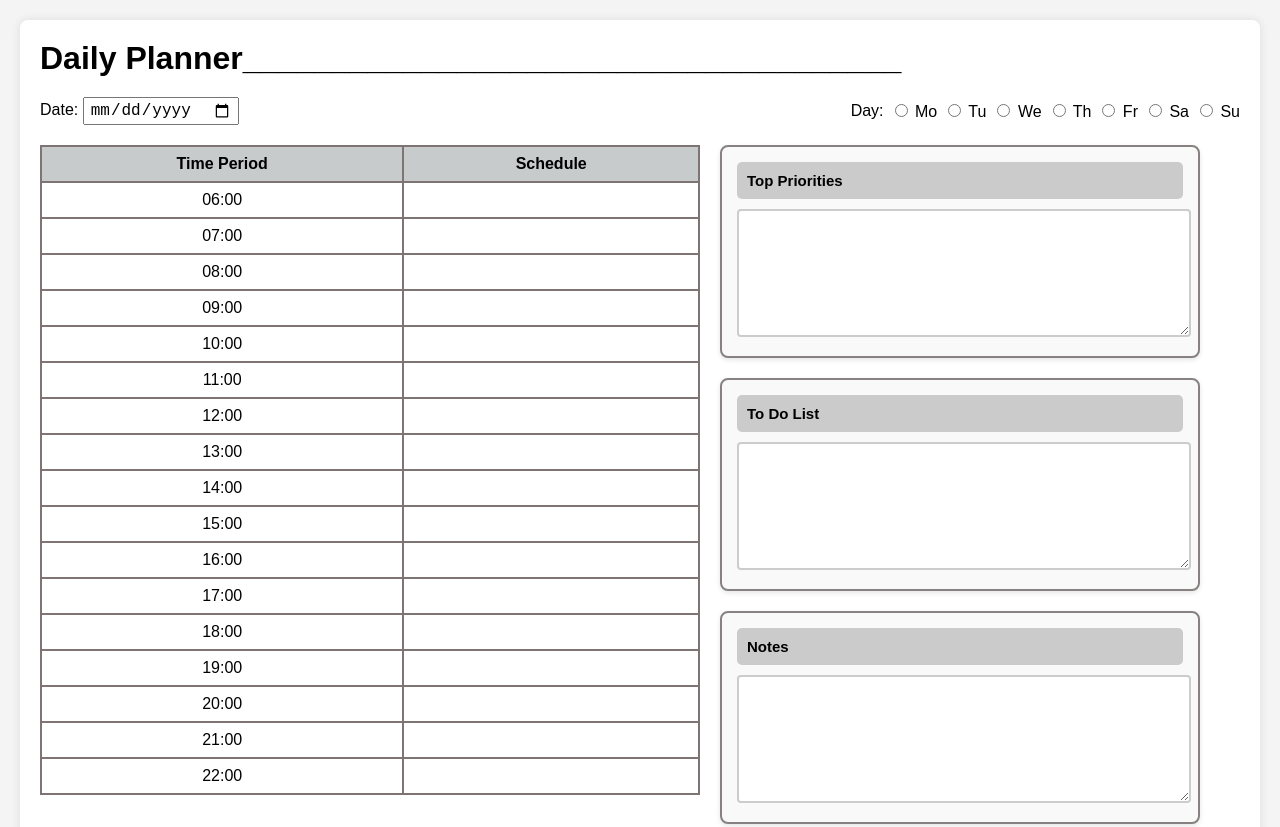
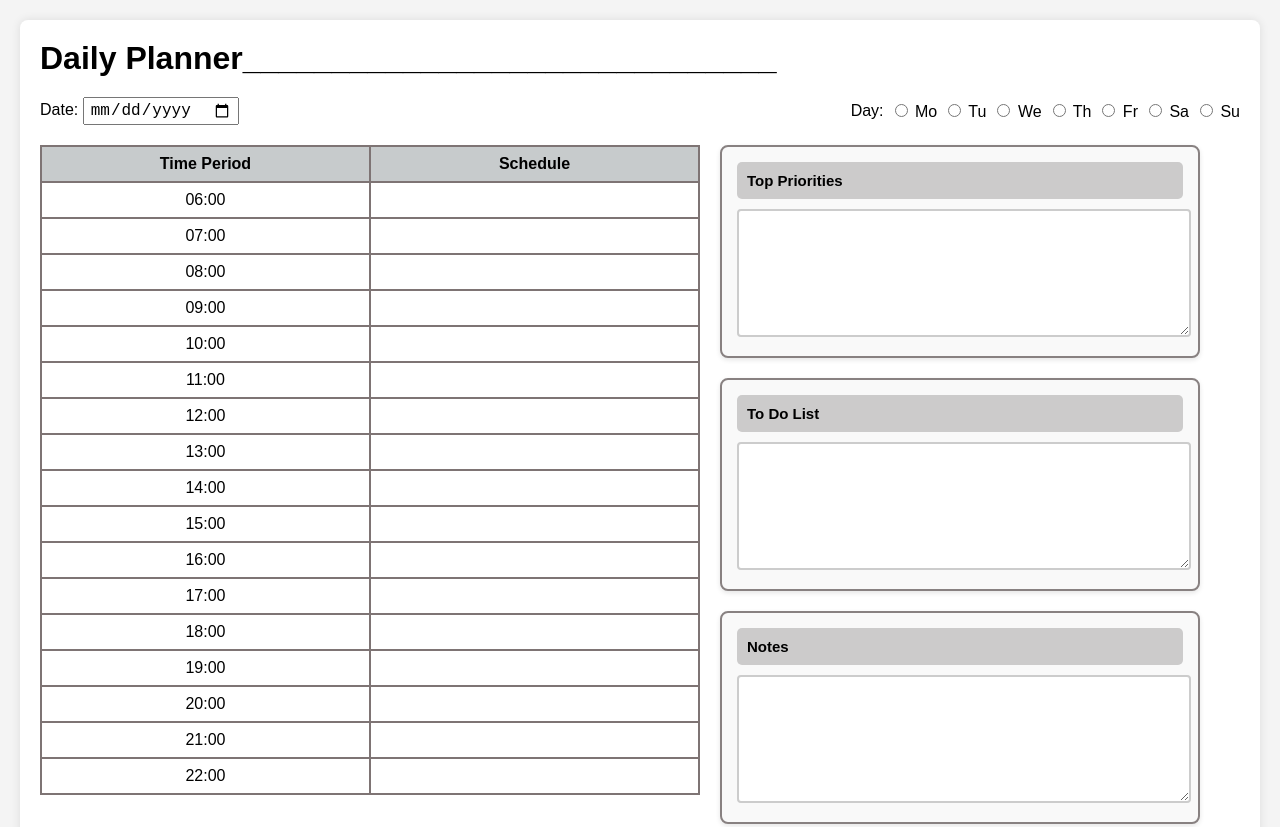
Before and after one commit to Shishir707/Daily-Planner, a plain HTML site: page Index.html in a window 1280 px wide. Shown: the top 827 px of the page. Drawn offline with nearby package versions, Linux system fonts and the light colour scheme; some packages are replaced by stand-ins of ours; a script that the page names is missing.

Commit message:
Fixed all issue

```diff
--- a/Index.html
+++ b/Index.html
@@ -10,7 +10,7 @@
 <body>
     <div class="planner-container">
         <header>
-            <h1>Daily Planner_____________________________________</h1>
+            <h1>Daily Planner______________________________</h1>
         </header>
 
         <div class="date-day">
--- a/style.css
+++ b/style.css
@@ -56,21 +56,39 @@ header h1 {
 }
 
 
+.time-schedule {
+    flex: 0 0 55%;
+    max-width: 55%;
+    overflow-x: auto;
+}
+
 .time-schedule table {
     border-collapse: collapse;
     width: 100%;
+    table-layout: fixed;
 }
-.time-schedule {
-    flex: 0 0 55%;
-}
+
 .time-schedule th, .time-schedule td {
     border: 2px solid #7e7474;
     padding: 8px;
     text-align: center;
+    word-wrap: break-word;
+    overflow-wrap: break-word;
+    white-space: pre-wrap;
 }
+
+.time-schedule td[contenteditable="true"] {
+    min-width: 60px;
+    max-width: 200px;
+}
+
 
 .time-schedule th {
     background-color: #c7cbcc;
+}
+
+#hr{
+    text-align: left;
 }
 
 .tasks {
```
